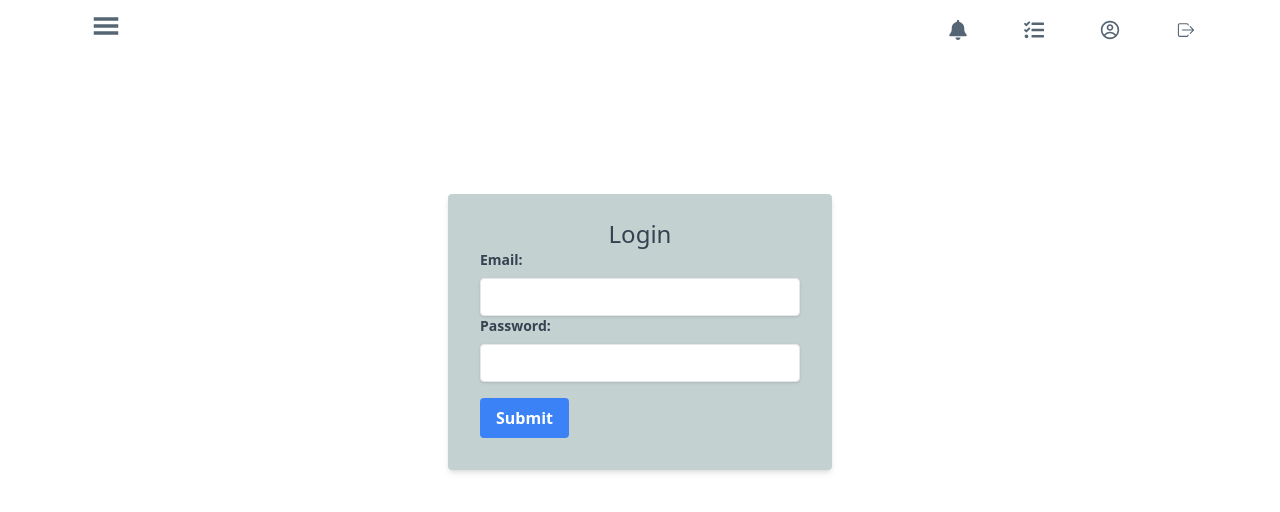
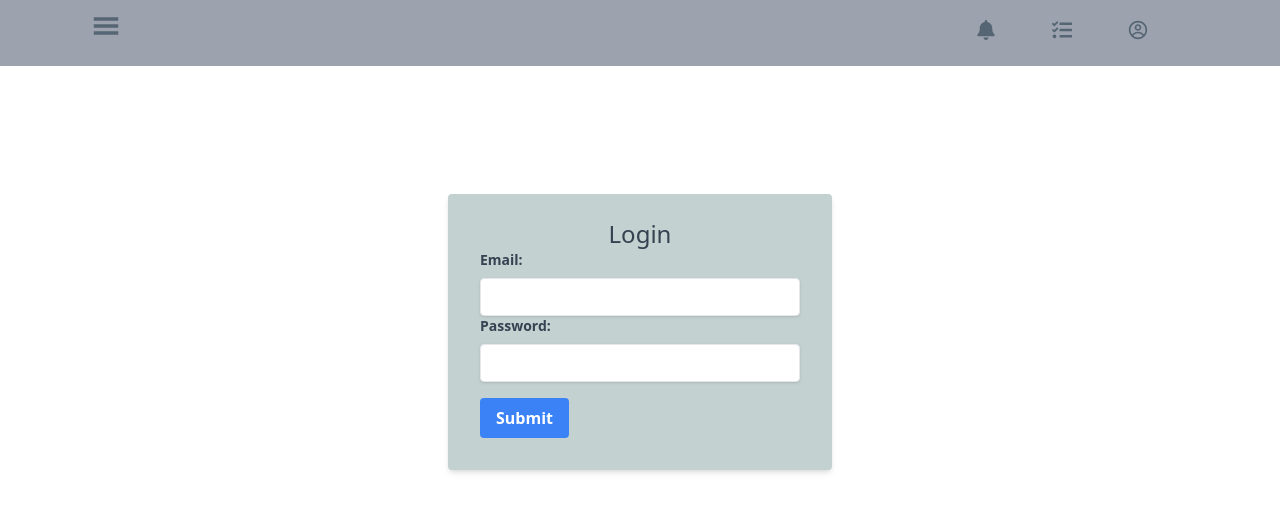
Before and after one commit to ChileKasoka/mis-front, a React (Create React App) app: page /login in a window 1280 px wide. Shown: the top 512 px of the page. Built offline with nearby package versions, Linux system fonts and the light colour scheme.

Commit message:
logout handler implementation

```diff
--- a/src/components/Navbar.jsx
+++ b/src/components/Navbar.jsx
@@ -1,4 +1,4 @@
-import React from 'react';
+import React, { useContext } from 'react';
 import { Link } from 'react-router-dom';
 // import { FaHome } from "react-icons/fa";
 import { FaBell } from "react-icons/fa";
@@ -6,11 +6,17 @@ import { IoIosLogOut } from "react-icons/io";
 import { CgProfile } from "react-icons/cg";
 import { FaTasks } from "react-icons/fa";
 import { GiHamburgerMenu } from "react-icons/gi";
+import { useAuth } from '../hooks/AuthProvider';
 
 
 function Navbar() {
+  const { user, logOut } = useAuth(); //use useAuth directly
+
+  // const handleLogOut = () => {
+  //   logOut();
+  // };
   return (
-    <nav className='flex justify-between'>
+    <nav className='flex justify-between bg-gray-400 text-center'>
       <>
         <div className='ml-20 p-3'>
           <Link><GiHamburgerMenu size={28} color='#566573' className='hover:text-[#85929E]'/></Link>
@@ -38,13 +44,14 @@ function Navbar() {
             </Link>
           </span>
         </li>
+      {user && (
         <li>
         <span className="inline-block rounded-full p-1 hover:bg-[#D6DBDF]">
-          <Link to="/logout">
+          <Link to="/login" onClick={logOut}>
             <IoIosLogOut size={20} className=' text-[#566573] hover:text-[#FFFFFF]'/>
           </Link>
         </span>
-        </li>
+        </li>)}
       </ul>
     </nav>
   );
--- a/src/hooks/AuthProvider.jsx
+++ b/src/hooks/AuthProvider.jsx
@@ -117,19 +117,19 @@ const AuthProvider = ({ children }) => {
     }, 1 * 60 * 1000); // Refresh every 5 minutes
 
     return () => clearInterval(interval);
-  }, [token])
+  }, [token]) //everytime a new token is generated
 
 
   const logOut = () => {
     setUser(null);
-    setToken("");
-    localStorage.removeItem("site");
+    setToken(null);
+    // localStorage.removeItem("site");
     navigate("/login");
   };
 
 
   return (
-    <AuthContext.Provider value={{ token, refreshToken, user, loginAction, refreshTokenHandler, logOut }}>
+    <AuthContext.Provider value={{ token, refreshToken, user, setUser, setToken, loginAction, refreshTokenHandler, logOut }}>
       {children}
     </AuthContext.Provider>
   );
--- a/src/pages/Dashboard.jsx
+++ b/src/pages/Dashboard.jsx
@@ -1,5 +1,6 @@
 import React, { useState, useEffect } from 'react';
 import { useParams } from 'react-router-dom';
+import Navbar from '../components/Navbar';
 
 function Dashboard() {
   const [name, setName] = useState('');
@@ -28,7 +29,8 @@ function Dashboard() {
   }, [id]); // Re-run effect when id changes
 
   return (
-    <div className='flex bg-gray-400 text-center'>
+    <div className='block '>
+      <Navbar/>
           <div className='text-3xl'>Hi {name} {email}</div>
           <form onSubmit={''}>
             <div>
```
